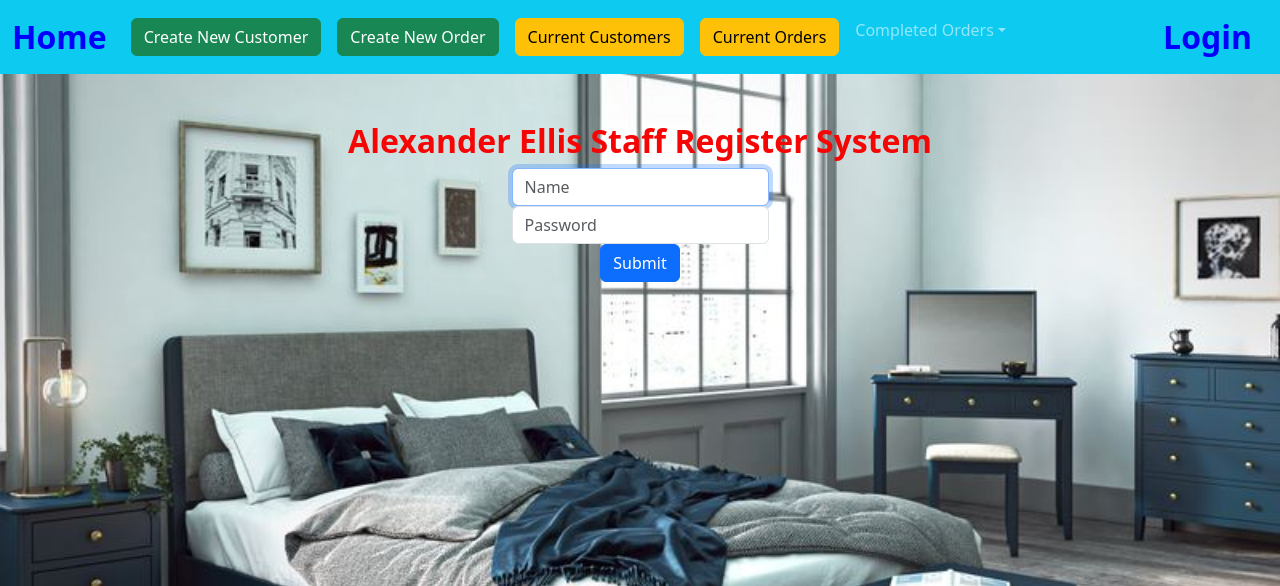
After one commit to matthewellwood/project-4, a Flask app: page /register in a window 1280 px wide. The commit adds this page. Shown: the top 586 px of the page. Run offline with Flask 3, Linux system fonts and the light colour scheme; some libraries are stand-ins or nearby versions.

Commit message:
login and register working

```diff
--- a/app.py
+++ b/app.py
@@ -52,16 +52,40 @@ def index():
         valid = db.execute("SELECT * from USERS where username = (?);", user)
         for row in valid:
             pass_check = row["password"]
-        # Check username exists and password is correct
-            answer= "Wrong"
-            if password == pass_check:
-                answer = "Correct"
-            if answer == "Correct":
-                return render_template("home.html")
-            else:
-                return render_template("test.html", pass_check=pass_check,  answer=answer, valid=valid, password=password, user=user)
+            name = row["username"]
+            if name == user:
+                answer= "Wrong"
+                # Check password is correct
+                if password == pass_check:
+                    answer = "Correct"
+                if answer == "Correct":
+                    return render_template("home.html")
+                else:
+                    return render_template("password_wrong.html", pass_check=pass_check,  answer=answer, valid=valid, password=password, user=user)
+        else:
+            return render_template("username_wrong.html",user=user)
     else:
         return render_template("index.html")
+
+
+@app.route("/register", methods=["GET", "POST"])
+def register():
+    if request.method =="GET":
+        return render_template ("register.html")
+    else:
+        #Get user to input a name
+        username = request.form.get("name")
+        current_users = db.execute("SELECT username FROM users;")
+        #check that name is not already registereed
+        for user in current_users:
+            used_name = user["username"]
+            if username == used_name:
+                return render_template("apology.html", username=username)
+        #User to create a password
+        password = request.form.get("password")
+        db.execute("INSERT INTO users (username, password) VALUES (?, ?);", username, password)
+        return render_template("home.html")
+
 
 
 @app.route("/home", methods=["GET", "POST"])
--- a/static/styles.css
+++ b/static/styles.css
@@ -237,3 +237,37 @@ ul.site-navigation li:hover ul {
         top : 110px;
         right : 100px;
       }
+
+
+      .container {
+        display: flex;
+        align-items: center;
+        justify-content: center;
+      }
+
+      .img {
+        max-width: 25%;
+        max-height: 15%;
+        float: left;
+      }
+
+
+      .text {
+        font-size: 20px;
+        padding-left: 20px;
+        padding-top: 5%;
+        float: left;
+      }
+
+
+      .split-right {
+        font-size: 20px;
+        padding-right: 20px;
+        padding-top: 5%;
+        float: right;
+      }
+
+
+      .p {
+        color: #00ff1e;
+    }
--- a/templates/layout.html
+++ b/templates/layout.html
@@ -29,6 +29,7 @@
                 <li class="nav-item dropdown">
                     <a class="nav-link dropdown-toggle" href="#" role="button" data-bs-toggle="dropdown" aria-expanded="false">Completed Orders</a>
                     <ul class="dropdown-menu">
+                    <li><a class="dropdown-item" href="/register">Staff Register</a></li>
                     <li><a class="dropdown-item" href="#">Delivery</a></li>
                     <li><a class="dropdown-item" href="#">Collection</a></li>
                     <li><hr class="dropdown-divider"></li>
--- /dev/null
+++ b/templates/register.html
@@ -0,0 +1,28 @@
+{% extends "layout.html" %}
+
+{% block title %}
+Main Screen
+{% endblock %}
+
+{% block main %}
+
+
+<div class="section">
+    <h2 class ="titles-colour-deep">Alexander Ellis Staff Register System</h2>
+    <table class="table table-striped">
+        <tbody>
+             <form action="/register" method="post">
+                    <body class="background-login">
+                        <div class="row my-custom-row justify-content-center align-items-center">
+                            <div class="col-sm-4">
+                                <input autocomplete="off" autofocus class="form-control mx-auto w-auto" name="name" placeholder="Name" type="text">
+                                <input autocomplete="off" autofocus class="form-control mx-auto w-auto" name="password" placeholder="Password" type="text">
+                            </div>
+                        </div>
+                    </div>
+            <button class="btn btn-primary" type="submit">Submit</button>
+        </tbody>
+    </table>
+</div>
+</div>
+{% endblock %}
```
Also changed, not shown: templates/apology.html (+22 -3 lines), templates/password_wrong.html (added, +37 -0 lines), templates/test.html (deleted, +0 -36 lines), templates/username_wrong.html (added, +38 -0 lines), aepricelist.db, aeprocelist.db (added).
